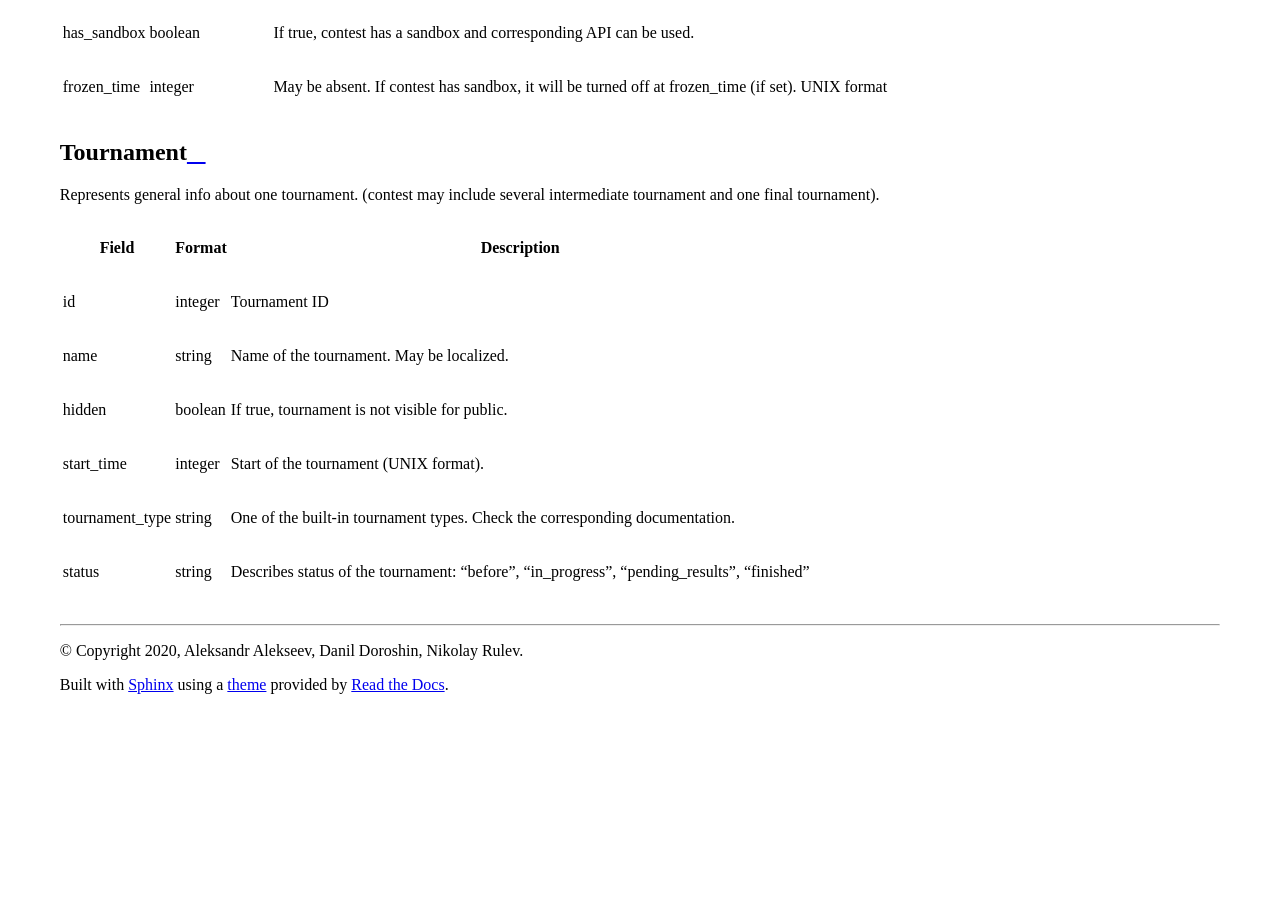
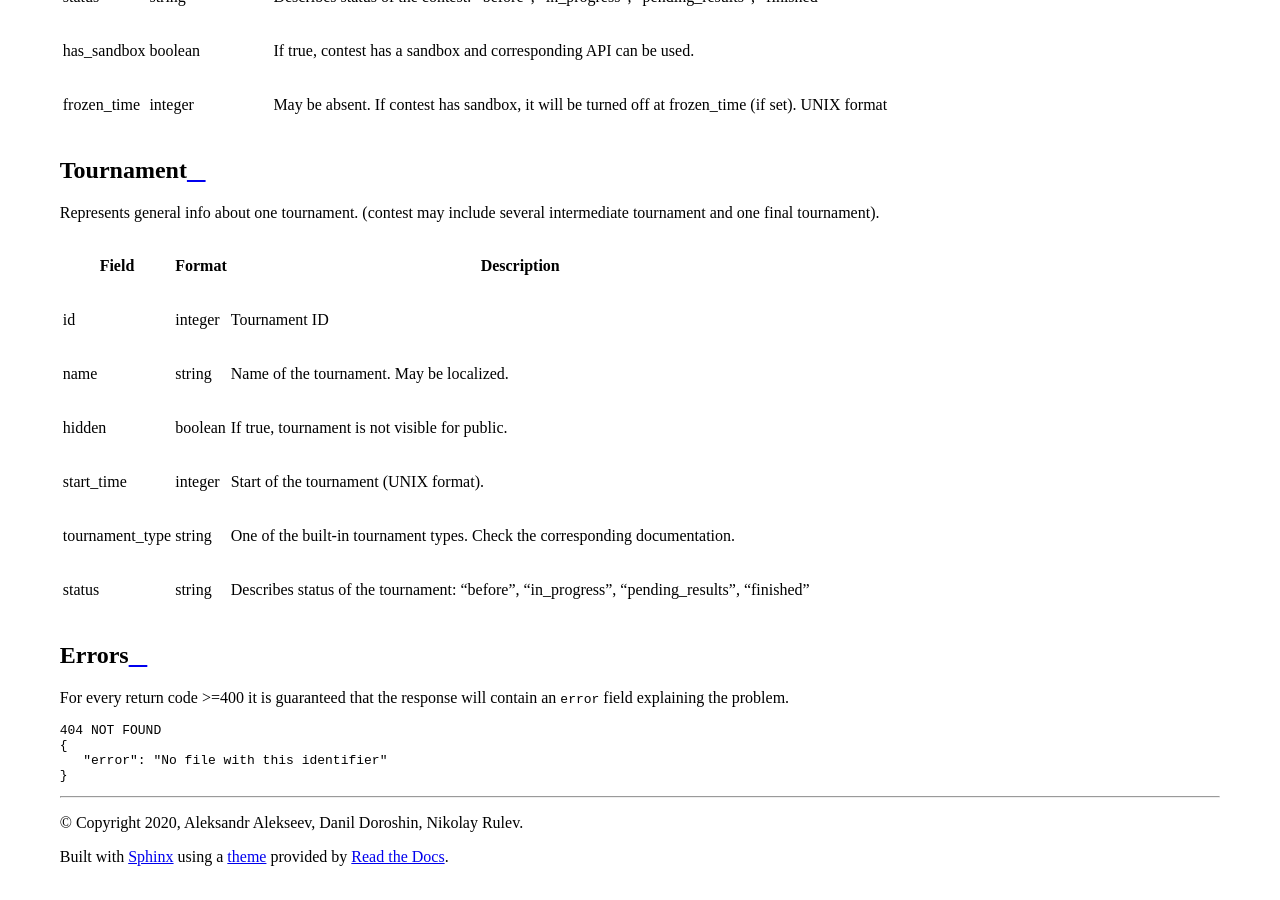
Before and after one commit to AIForces/AIForcesAPI, a Sphinx documentation site: the page built from docs/source/return_objects.rst, in a window 1280 px wide and 900 px high, scrolled down 941 px. Built offline with Sphinx 7.4.7 and the Read the Docs theme 2.0.0, drawn with Linux system fonts in a browser that asks for light colours; before the commit the page ends 1669 px from its top, so only the background shows below that.

Commit message:
Updated errors

```diff
--- a/docs/source/media.rst
+++ b/docs/source/media.rst
@@ -206,7 +206,7 @@
       ``:filename`` complies to `^[a-zA-Z0-9_\-()\[\]{}!@#$%^&*:,.?]{3,}\.[a-z]{1,16}$ <https://regex101.com/r/O89x4V/1>`_
       ============= ============================================================
 
-   .. table:: Return codes. See :ref:`return-object-label`
+   .. table:: Return codes. See :ref:`error-response-label`
 
       ===== ====================================================================
       Code  Description
@@ -231,3 +231,6 @@
 
       GET /media/1b27cf60245964a7e5a7ce09030cc63d9909120e9d2391219e464469c6f2176a/answers.txt
       404 NOT FOUND
+      {
+         "error": "No file with this identifier"
+      }
--- a/docs/source/return_objects.rst
+++ b/docs/source/return_objects.rst
@@ -34,3 +34,17 @@
    start_time, integer, Start of the tournament (UNIX format).
    tournament_type, string, One of the built-in tournament types. Check the corresponding documentation.
    status, string, "Describes status of the tournament: ""before"", ""in_progress"", ""pending_results"", ""finished"""
+
+.. _error-response-label:
+
+Errors
+^^^^^^
+For every return code >=400 it is guaranteed that the response will contain an
+``error`` field explaining the problem.
+
+.. code:: json
+
+   404 NOT FOUND
+   {
+      "error": "No file with this identifier"
+   }
```
